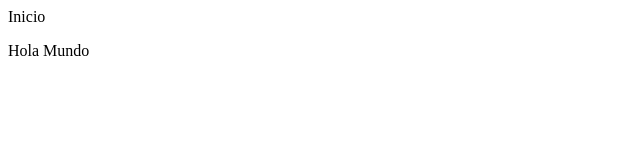
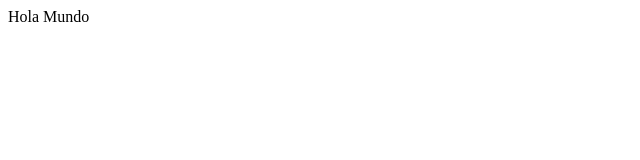
Before and after one commit to Jaller96/proyecto, a plain HTML site: page index.html in a window 1280 px wide. Shown: the whole page, without its empty margins (0-640 px from the left). Drawn offline with Linux system fonts and the light colour scheme.

Commit message:
Update index.html

```diff
--- a/index.html
+++ b/index.html
@@ -1,6 +1,6 @@
 <html>
 <head>
-<tittle> Inicio </title>
+<title> Inicio </title>
 </head>
 <body>
 <div> <p> Hola Mundo </p>
```
